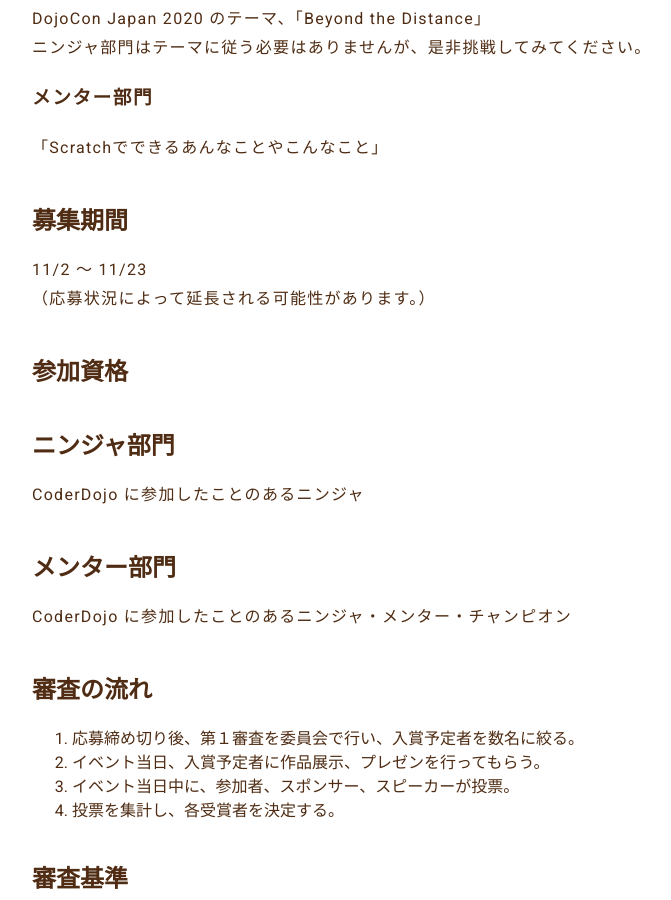
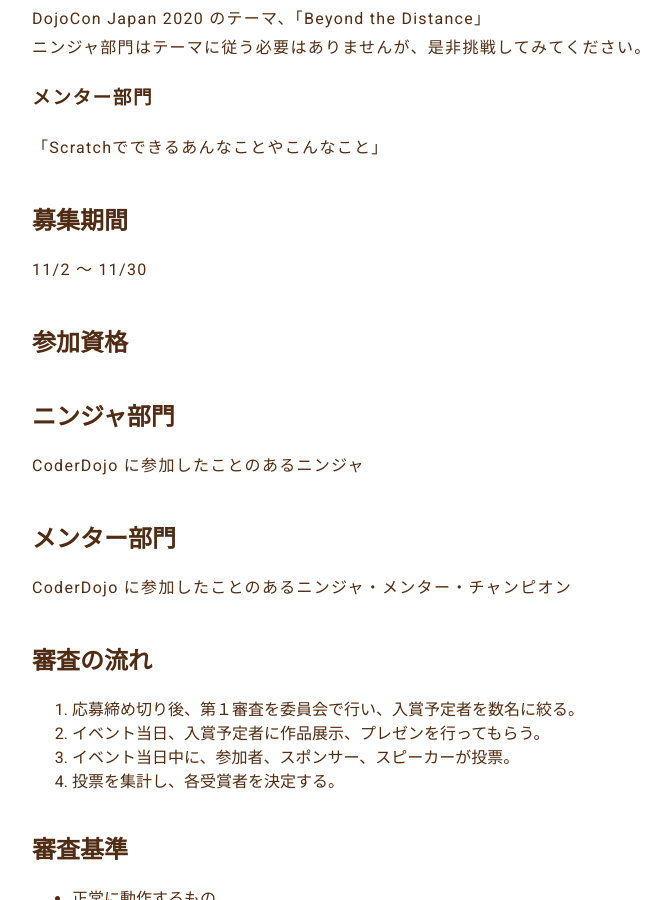
Before and after one commit to coderdojo-japan/dojocon2020.coderdojo.jp, a Jekyll site: the page built from contest.md, in a window 1280 px wide and 900 px high, scrolled down 1689 px. Shown: the whole window, without its empty margins (208-879 px from the left). Built offline with Jekyll 4.4.1, drawn with Linux system fonts in a browser that asks for light colours; nearby versions of some CDN libraries; some web fonts are replaced.

Commit message:
💡 募集締切日を11/30に変更

```diff
--- a/contest.md
+++ b/contest.md
@@ -60,8 +60,7 @@
 
 ## 募集期間
 
-11/2 〜 11/23
-（応募状況によって延長される可能性があります。）
+11/2 〜 11/30
 
 ## 参加資格
 
```
